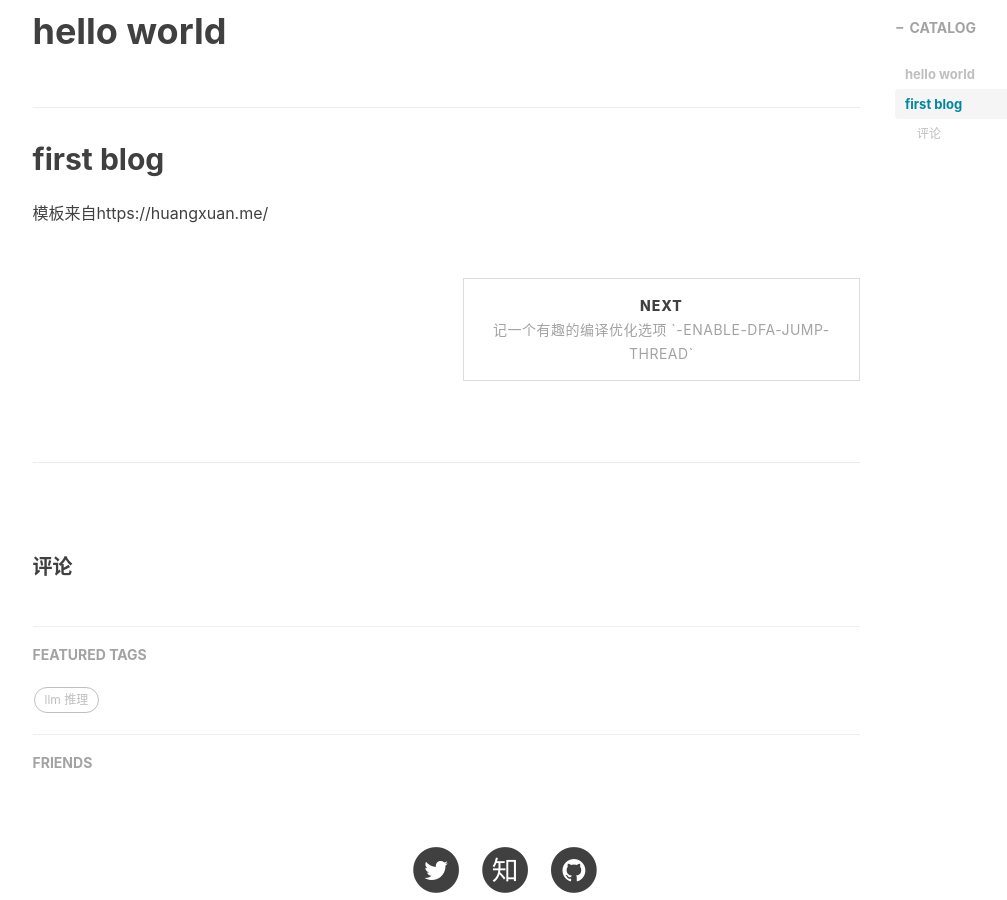
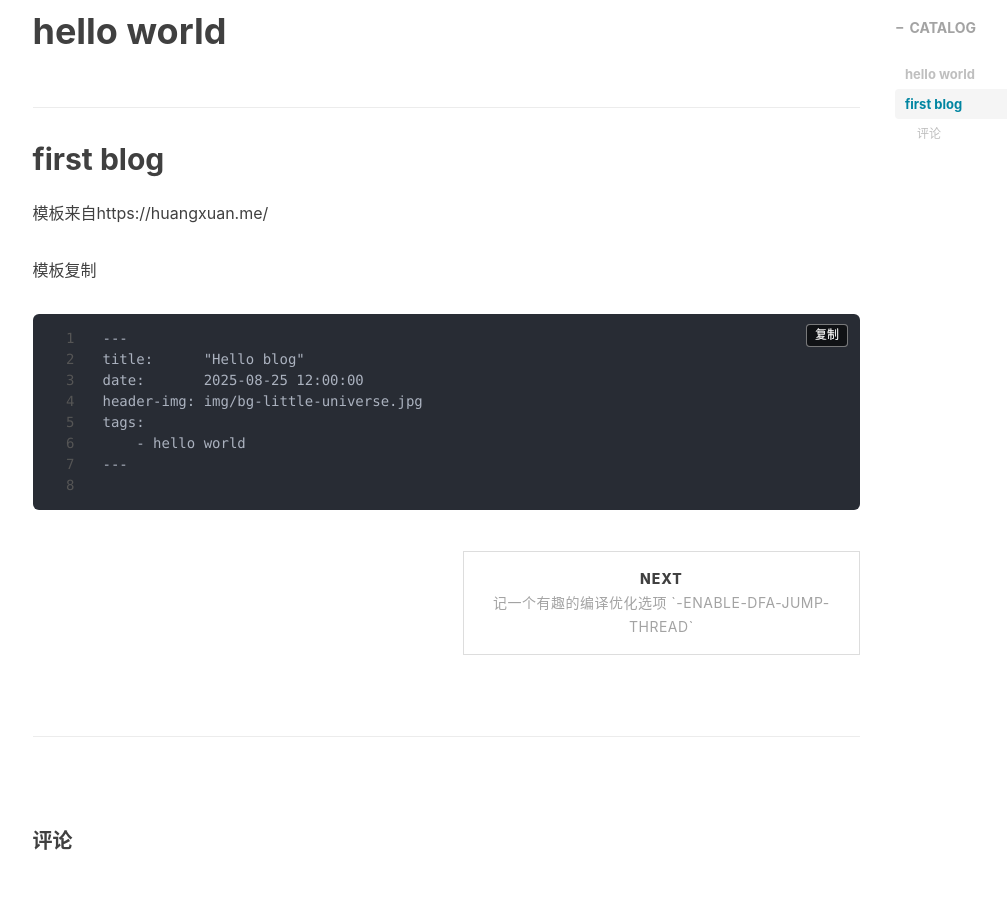
Before and after one commit to Nothiny/Nothiny.github.io, a Jekyll site: the page built from _posts/2025-08-25-helloworld.md, in a window 1280 px wide and 900 px high, scrolled down 652 px. Shown: the whole window, without its empty margins (135-1142 px from the left). Built offline with Jekyll 4.4.1, drawn with Linux system fonts in a browser that asks for light colours; nearby versions of some CDN libraries; comment, search, counter and statistics services are not loaded.

Commit message:
Add blog post template for 'Hello blog'

````diff
--- a/_posts/2025-08-25-helloworld.md
+++ b/_posts/2025-08-25-helloworld.md
@@ -13,3 +13,15 @@ tags:
 ## first blog
 
 模板来自https://huangxuan.me/
+
+模板复制
+```
+---
+title:      "Hello blog"
+date:       2025-08-25 12:00:00
+header-img: img/bg-little-universe.jpg
+tags:
+    - hello world
+---
+
+```
````
